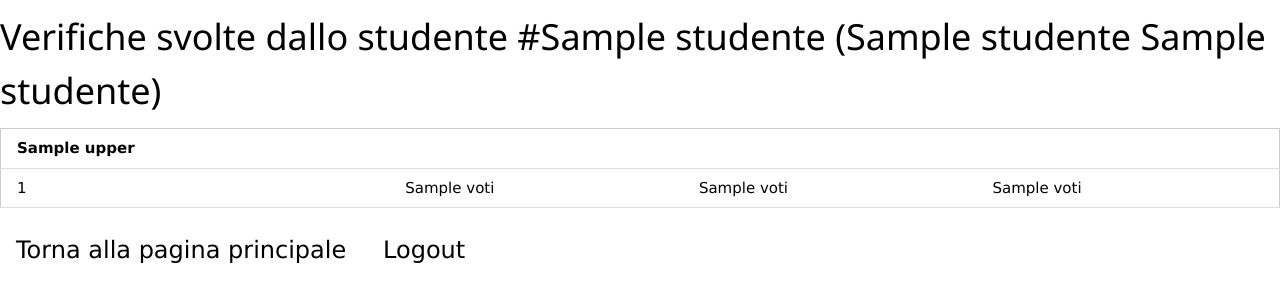
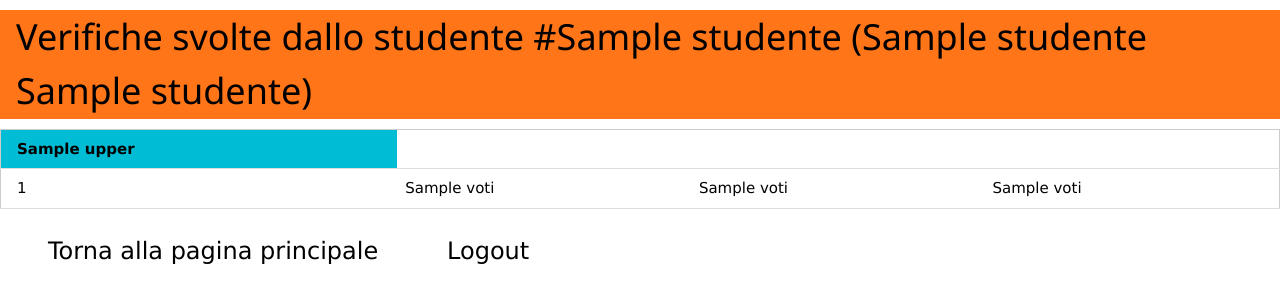
Before and after one commit to GiovanniAncora/db5CI-Sessioni, a Flask app: template templates/voti.html in a window 1280 px wide. Shown: the top 303 px of the page. Run offline with Flask 3, Linux system fonts and the light colour scheme; the template is opened without the code that fills it: most values are stand-ins (such as "Sample title", 1, 10 or a date in 2020).

Commit message:
Inserito stile per pagina dei voti.

```diff
--- a/templates/voti.html
+++ b/templates/voti.html
@@ -7,11 +7,11 @@
     <title>Voti</title>
 </head>
 <body>
-    <h1>Verifiche svolte dallo studente #{{ studente[0] }} &lpar;{{ studente[1] }} {{ studente[2] }}&rpar;</h1>
+    <h1 class="w3-container" style="background-color: #FF7518;">Verifiche svolte dallo studente #{{ studente[0] }} &lpar;{{ studente[1] }} {{ studente[2] }}&rpar;</h1>
 
     <table class="w3-table-all w3-hoverable">
         <thead>
-            <tr>
+            <tr class="w3-cyan">
                 {% for c in campi %}
                 <th>{{c[0].upper()}}</th>
                 {% endfor %}
@@ -29,7 +29,9 @@
         </tbody>
     </table>
 
-    <a href="{{ url_for('index') }}"><button class="w3-xlarge w3-btn w3-ripple w3-round-large w3-margin-top">Torna alla pagina principale</button></a>
-    <a href="{{ url_for('logout') }}"><button class="w3-xlarge w3-btn w3-ripple w3-round-large w3-margin-top">Logout</button></a>
+    <div class="w3-flex" style="justify-content: space-around;">
+        <button type="button" class="w3-button"><a href="{{ url_for('index') }}"><button class="w3-xlarge w3-btn w3-ripple w3-round-large w3-margin-top">Torna alla pagina principale</button></a></button>
+        <button type="button" class="w3-button"><a href="{{ url_for('logout') }}"><button class="w3-xlarge w3-btn w3-ripple w3-round-large w3-margin-top">Logout</button></a></button>
+    </div>
 </body>
 </html>
```
